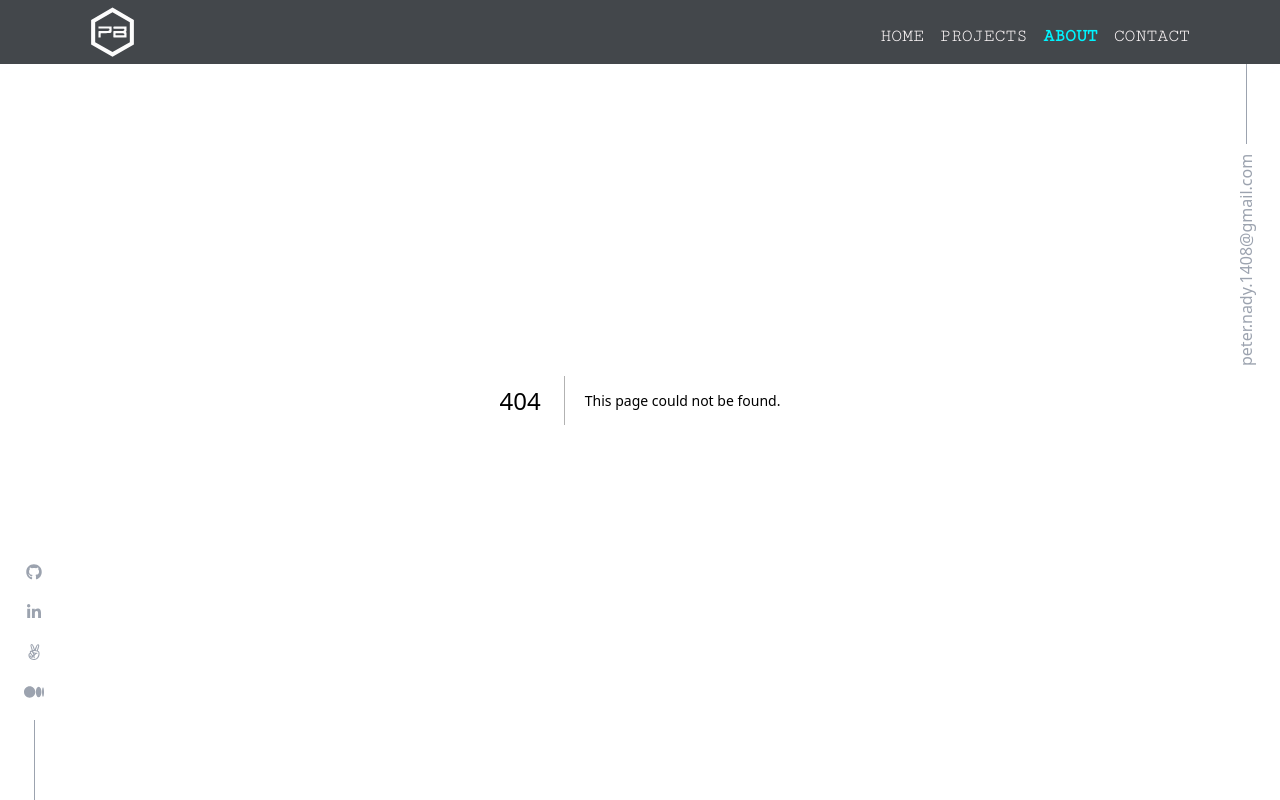
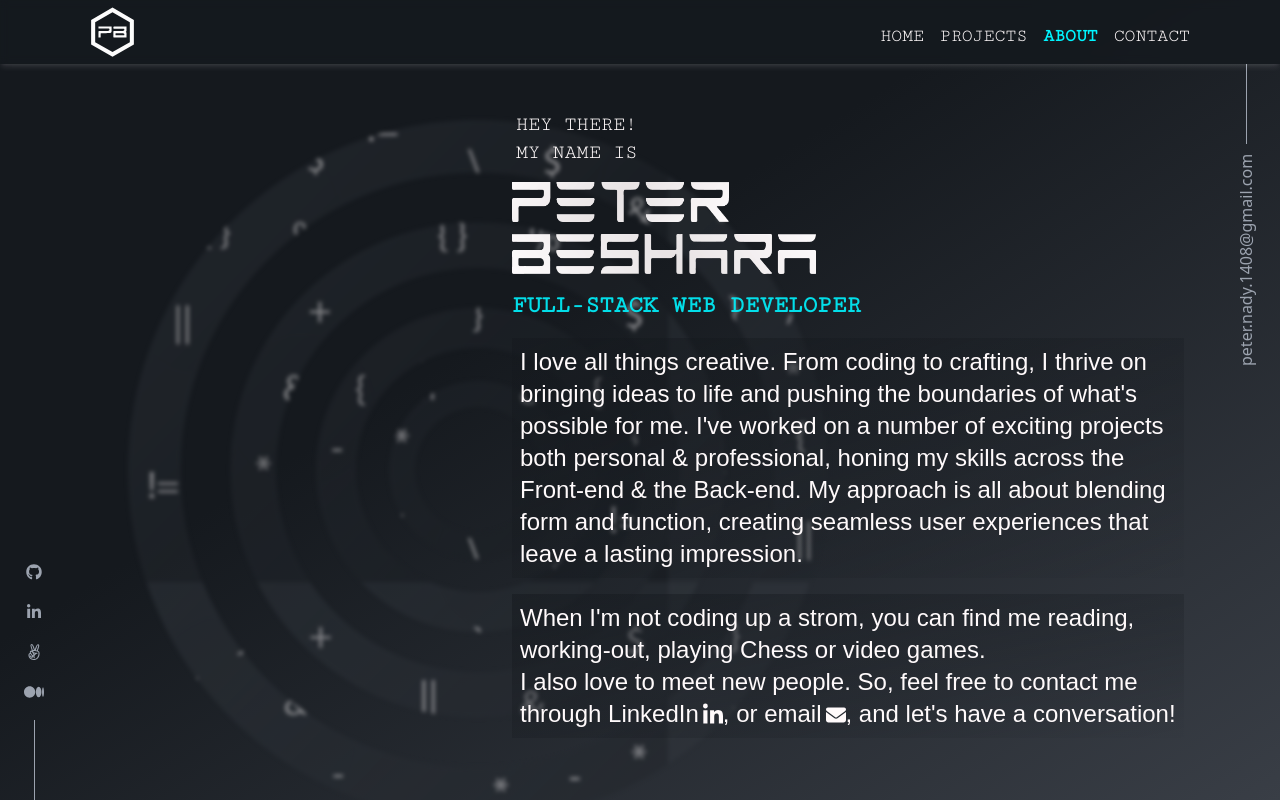
Before and after one commit to Peter1907/portfolio-v2, a Next.js app: page /about in a window 1280 px wide. Before the commit this address had no page. Built offline with nearby package versions, Linux system fonts and the light colour scheme; a web font is replaced by a local one.

Commit message:
Update the about page & link

```diff
--- a/app/Navbar.js
+++ b/app/Navbar.js
@@ -17,7 +17,7 @@ const NavLink = ({ href, slug, children }) => {
 };
 
 export const Navbar = () => (
-  <header className="fixed px-4 inset-x-0 top-0 backdrop-blur-sm bg-rich-black/80 text-snow shadow-md shadow-snow/10 h-16 z-40 flex items-center justify-center xl:px-0">
+  <header className="fixed px-4 inset-x-0 top-0 backdrop-blur-sm bg-rich-black/80 text-snow shadow-md shadow-snow/10 h-16 z-30 flex items-center justify-center xl:px-0">
     <div className="container max-w-[1100px] flex justify-between items-center">
       <Image src="/logo-2.svg" width={45} height={45} alt="logo" />
       <ul className="flex gap-4 text-lg font-cutive mt-2 underline-offset-4">
@@ -28,7 +28,7 @@ export const Navbar = () => (
           <NavLink slug="projects" href="/projects">PROJECTS</NavLink>
         </li>
         <li>
-          <NavLink slug="about" href="#">ABOUT</NavLink>
+          <NavLink slug="about" href="/about">ABOUT</NavLink>
         </li>
         <li>
           <NavLink slug="contact" href="#">CONTACT</NavLink>
--- /dev/null
+++ b/app/about/page.js
@@ -0,0 +1,66 @@
+import { FontAwesomeIcon } from '@fortawesome/react-fontawesome';
+import { faLinkedinIn } from '@fortawesome/free-brands-svg-icons';
+import { faEnvelope } from '@fortawesome/free-solid-svg-icons';
+import Image from 'next/image';
+
+export default function About() {
+  return (
+    <main className="overflow-x-hidden flex flex-col lg:justify-center text-snow absolute inset-0 h-screen">
+      <div className="background top-0 fixed w-screen h-screen bg-no-repeat bg-gradient-to-br from-rich-black from-40% to-onyx z-0" />
+      <div className="image-container overflow-hidden fixed inset-0">
+        <Image
+          src="/circles02.png"
+          width={700}
+          height={700}
+          alt="circles illustration"
+          className="absolute bottom-[5%] lg:bottom-auto lg:top-[15%] left-[10%] opacity-60 z-0 filter blur-[2px]"
+        />
+      </div>
+      <section id="info" className="w-[90%] md:w-[85%] lg:w-[60%] lg:self-end self-center mt-32 mb-20 relative flex flex-col gap-4">
+        <p className="pl-1 font-cutive md:text-lg lg:text-xl leading-4">
+          HEY THERE!<br />MY NAME IS
+        </p>
+        <div className="flex flex-col items-start gap-3 flex-wrap">
+          <Image src="/peter.png" width={500} height={500} alt="first name" className="w-auto h-6 md:h-8 lg:h-10" />
+          <Image src="/beshara.png" width={500} height={500} alt="last name" className="w-auto h-6 md:h-8 lg:h-10" />
+        </div>
+        <p className="font-cutive font-bold text-lg md:text-xl lg:text-2xl leading-4 text-aqua/90">
+          FULL-STACK WEB DEVELOPER
+        </p>
+        <p className="font-thin max-w-lg md:max-w-xl lg:max-w-2xl bg-gradient-to-br from-rich-black/50 p-2 lg:mr-8 leading-6 font-saira text-lg md:text-xl lg:text-2xl">
+          I love all things creative. From coding to crafting, I thrive on bringing ideas
+          to life and pushing the boundaries of what's possible for me. I've worked on a number of
+          exciting projects both personal & professional, honing my skills across the Front-end & the Back-end.
+          My approach is all about blending form and function, creating seamless user experiences
+          that leave a lasting impression.
+        </p>
+        <p className="font-thin max-w-lg md:max-w-xl lg:max-w-2xl bg-gradient-to-br from-rich-black/50 p-2 lg:mr-8 leading-6 font-saira text-lg md:text-xl lg:text-2xl">
+          When I'm not coding up a strom,
+          you can find me reading, working-out, playing Chess or video games.<br />
+          I also love to meet new people. So, feel free to contact me through LinkedIn
+          <a
+            target="_blank"
+            rel="noopener noreferrer"
+            href="https://www.linkedin.com/in/peter-nady-beshara"
+            className="inline-block"
+          >
+            <FontAwesomeIcon
+              icon={faLinkedinIn}
+              className="w-4 md:w-5 ml-1 -mb-0.5 hover:text-aqua/80 transition-all duration-200"
+            />
+          </a>, or email
+          <a
+            href="mailto:peter.nady.1408@gmail.com"
+            className="inline-block"
+          >
+            <FontAwesomeIcon
+              icon={faEnvelope}
+              className="w-4 md:w-5 ml-1 -mb-0.5 hover:text-aqua/80 transition-all duration-200"
+            />
+          </a>,
+          and let's have a conversation!<br />
+        </p>
+      </section>
+    </main>
+  )
+}
```
